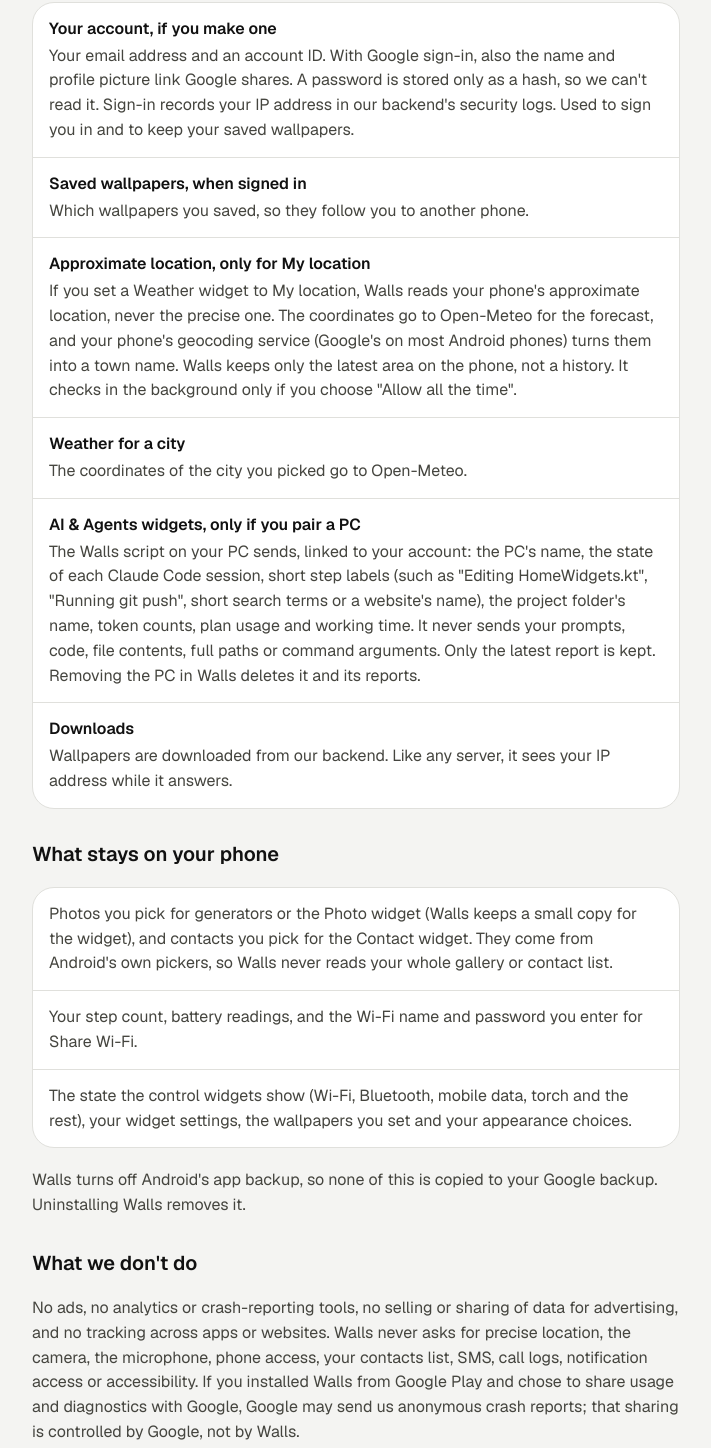
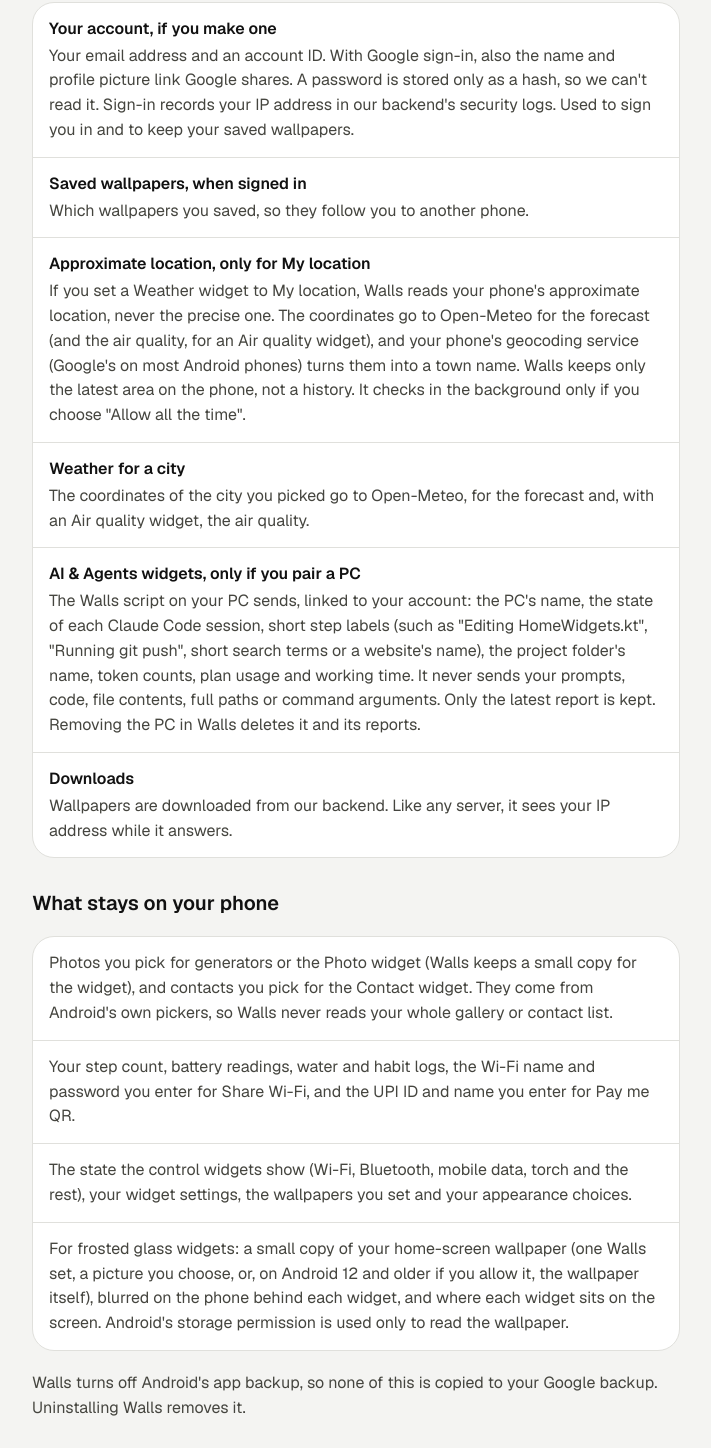
Before and after one commit to crackedaf/walls-site, a plain HTML site: page privacy.html in a window 1280 px wide. Shown: the part 426-1874 px from the top of the page, without its empty margins (284-995 px from the left). Drawn offline with nearby package versions, Linux system fonts and the light colour scheme; a web font is replaced by a local one.

Commit message:
Privacy policy: frosted glass widgets read the wallpaper on the phone

```diff
--- a/privacy.html
+++ b/privacy.html
@@ -58,8 +58,8 @@
   <div class="card"><ul>
     <li><strong>Your account, if you make one</strong>Your email address and an account ID. With Google sign-in, also the name and profile picture link Google shares. A password is stored only as a hash, so we can't read it. Sign-in records your IP address in our backend's security logs. Used to sign you in and to keep your saved wallpapers.</li>
     <li><strong>Saved wallpapers, when signed in</strong>Which wallpapers you saved, so they follow you to another phone.</li>
-    <li><strong>Approximate location, only for My location</strong>If you set a Weather widget to My location, Walls reads your phone's approximate location, never the precise one. The coordinates go to Open-Meteo for the forecast, and your phone's geocoding service (Google's on most Android phones) turns them into a town name. Walls keeps only the latest area on the phone, not a history. It checks in the background only if you choose "Allow all the time".</li>
-    <li><strong>Weather for a city</strong>The coordinates of the city you picked go to Open-Meteo.</li>
+    <li><strong>Approximate location, only for My location</strong>If you set a Weather widget to My location, Walls reads your phone's approximate location, never the precise one. The coordinates go to Open-Meteo for the forecast (and the air quality, for an Air quality widget), and your phone's geocoding service (Google's on most Android phones) turns them into a town name. Walls keeps only the latest area on the phone, not a history. It checks in the background only if you choose "Allow all the time".</li>
+    <li><strong>Weather for a city</strong>The coordinates of the city you picked go to Open-Meteo, for the forecast and, with an Air quality widget, the air quality.</li>
     <li><strong>AI &amp; Agents widgets, only if you pair a PC</strong>The Walls script on your PC sends, linked to your account: the PC's name, the state of each Claude Code session, short step labels (such as "Editing HomeWidgets.kt", "Running git push", short search terms or a website's name), the project folder's name, token counts, plan usage and working time. It never sends your prompts, code, file contents, full paths or command arguments. Only the latest report is kept. Removing the PC in Walls deletes it and its reports.</li>
     <li><strong>Downloads</strong>Wallpapers are downloaded from our backend. Like any server, it sees your IP address while it answers.</li>
   </ul></div>
@@ -67,8 +67,9 @@
   <h2>What stays on your phone</h2>
   <div class="card"><ul>
     <li>Photos you pick for generators or the Photo widget (Walls keeps a small copy for the widget), and contacts you pick for the Contact widget. They come from Android's own pickers, so Walls never reads your whole gallery or contact list.</li>
-    <li>Your step count, battery readings, and the Wi-Fi name and password you enter for Share Wi-Fi.</li>
+    <li>Your step count, battery readings, water and habit logs, the Wi-Fi name and password you enter for Share Wi-Fi, and the UPI ID and name you enter for Pay me QR.</li>
     <li>The state the control widgets show (Wi-Fi, Bluetooth, mobile data, torch and the rest), your widget settings, the wallpapers you set and your appearance choices.</li>
+    <li>For frosted glass widgets: a small copy of your home-screen wallpaper (one Walls set, a picture you choose, or, on Android 12 and older if you allow it, the wallpaper itself), blurred on the phone behind each widget, and where each widget sits on the screen. Android's storage permission is used only to read the wallpaper.</li>
   </ul></div>
   <p>Walls turns off Android's app backup, so none of this is copied to your Google backup. Uninstalling Walls removes it.</p>
 
@@ -78,7 +79,7 @@
   <h2>Who handles it</h2>
   <div class="card"><ul>
     <li><strong>Supabase</strong>Hosts our backend: accounts, saved wallpapers, agent widget data and the wallpaper catalogue. <a href="https://supabase.com/privacy">Supabase privacy policy</a>.</li>
-    <li><strong>Open-Meteo</strong>Weather forecasts. Receives the coordinates and your IP address with each request. <a href="https://open-meteo.com/en/terms#privacy">Open-Meteo privacy policy</a>.</li>
+    <li><strong>Open-Meteo</strong>Weather forecasts and air quality. Receives the coordinates and your IP address with each request. <a href="https://open-meteo.com/en/terms#privacy">Open-Meteo privacy policy</a>.</li>
     <li><strong>Google</strong>Google sign-in, if you use it, and geocoding on most Android phones. <a href="https://policies.google.com/privacy">Google privacy policy</a>.</li>
     <li><strong>An email service</strong>Sends sign-in, confirmation and password reset emails to your address.</li>
     <li><strong>GitHub Pages, Google Fonts and jsDelivr</strong>Host and serve this page and the account deletion page, and see your IP address while doing it.</li>
```
